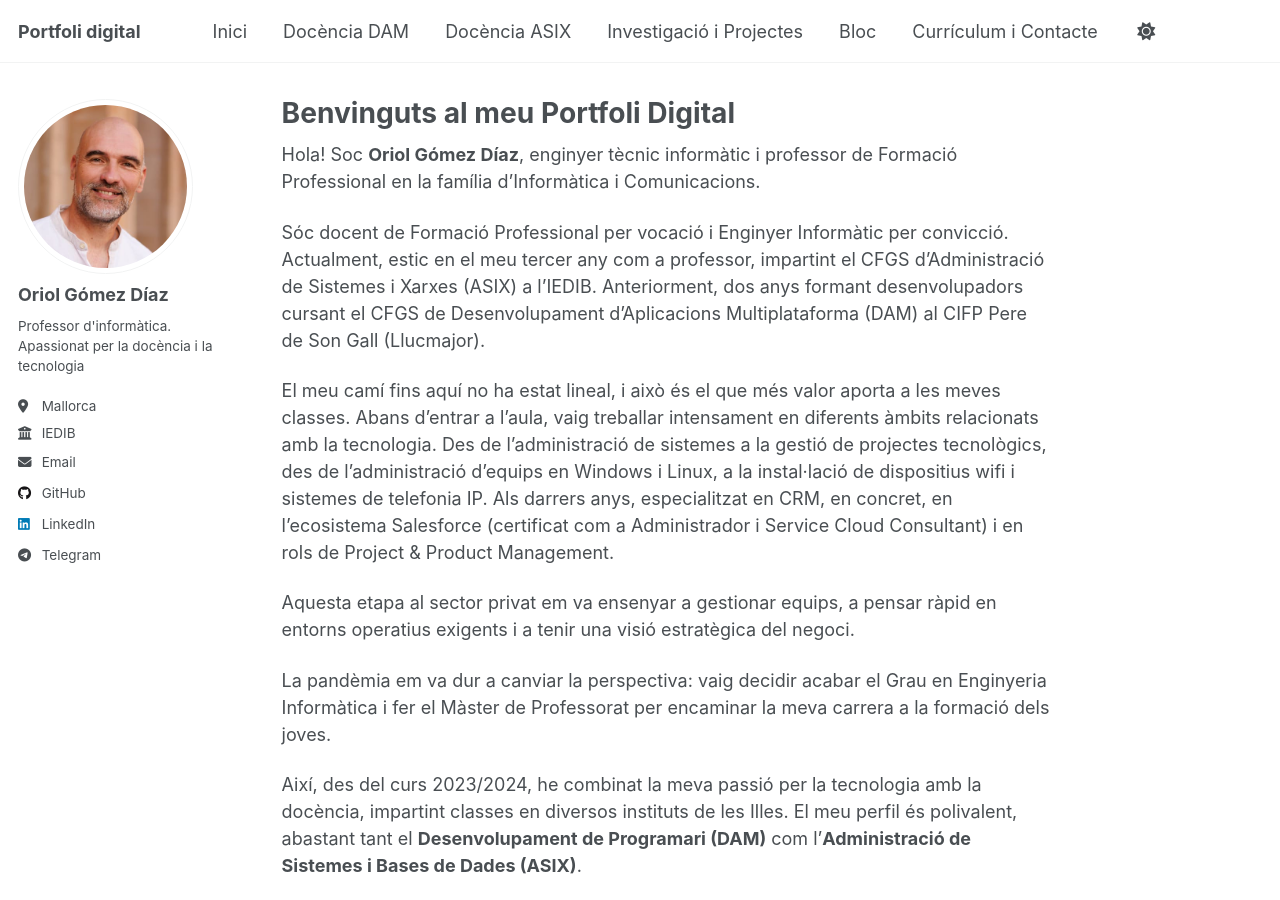
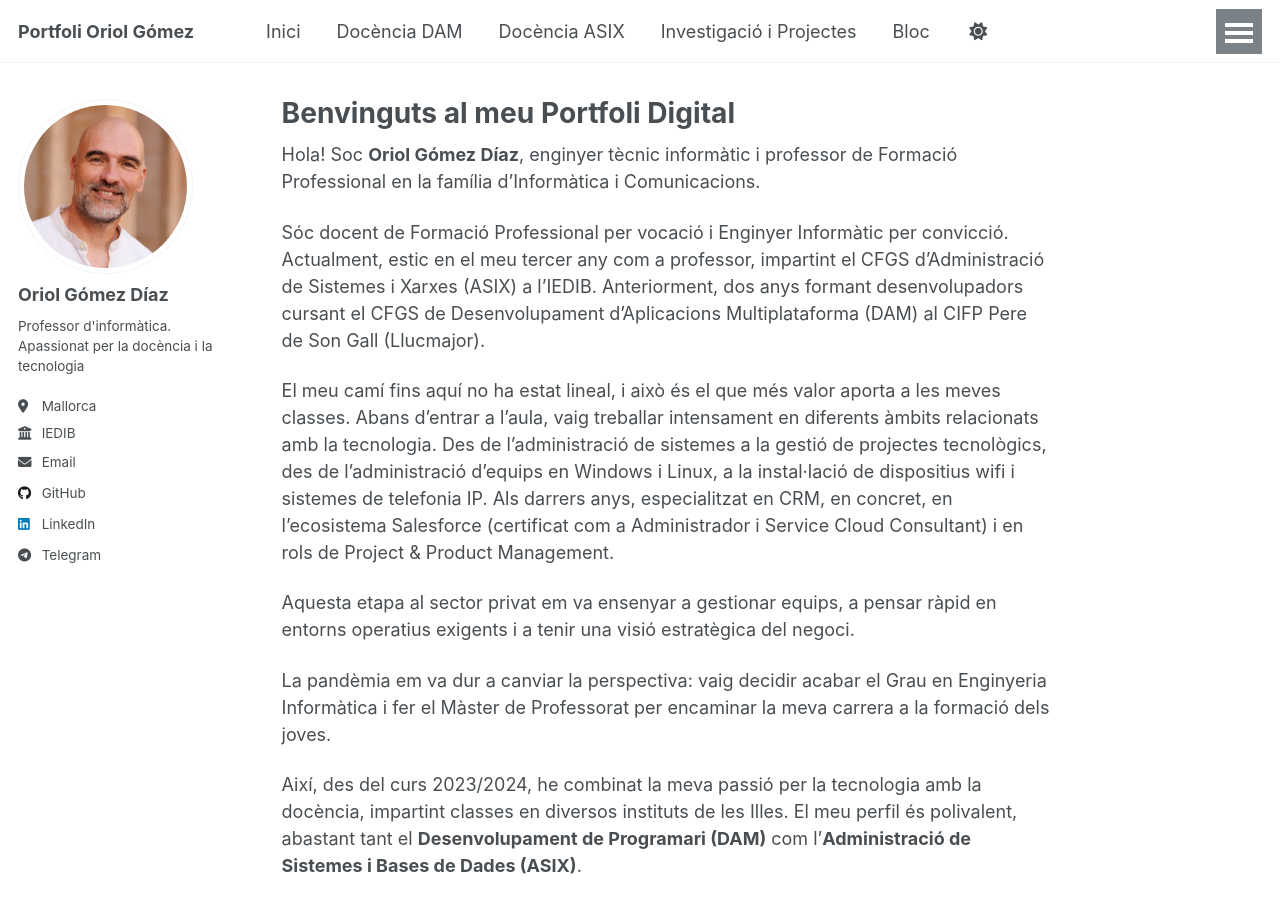
Before and after one commit to oriolgomezdiaz/oriolgomezdiaz.github.io, a Jekyll site: the page built from index.md, in a window 1280 px wide and 900 px high. Built offline with Jekyll 4.4.1, drawn with Linux system fonts in a browser that asks for light colours; a script that is not in the unit is left out.

Commit message:
canvi títol portfoli

```diff
--- a/_config.yml
+++ b/_config.yml
@@ -9,7 +9,7 @@
 # Basic Site Settings
 locale                   : "en-US"
 site_theme               : "default" # Currently available options are "default", "air"
-title                    : "Portfoli digital"
+title                    : "Portfoli Oriol Gómez"
 title_separator          : "-"
 name                     : "Oriol Gómez Díaz"
 description              : "Aquest és el portfoli digital d'Oriol Gómez Díaz. Enginyer informàtic i professor de Formació Professional"   # Update this with a general description of your site, this is the default if not overridden by a page
```
